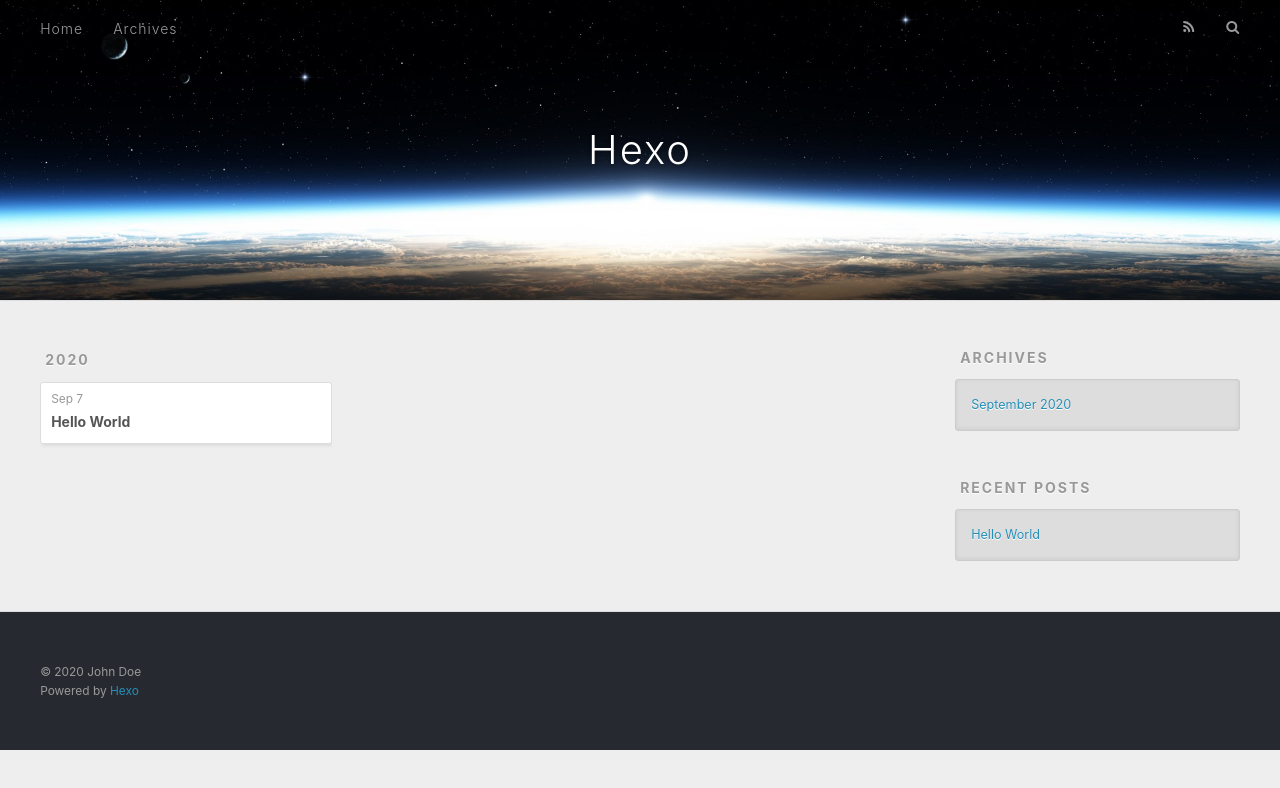
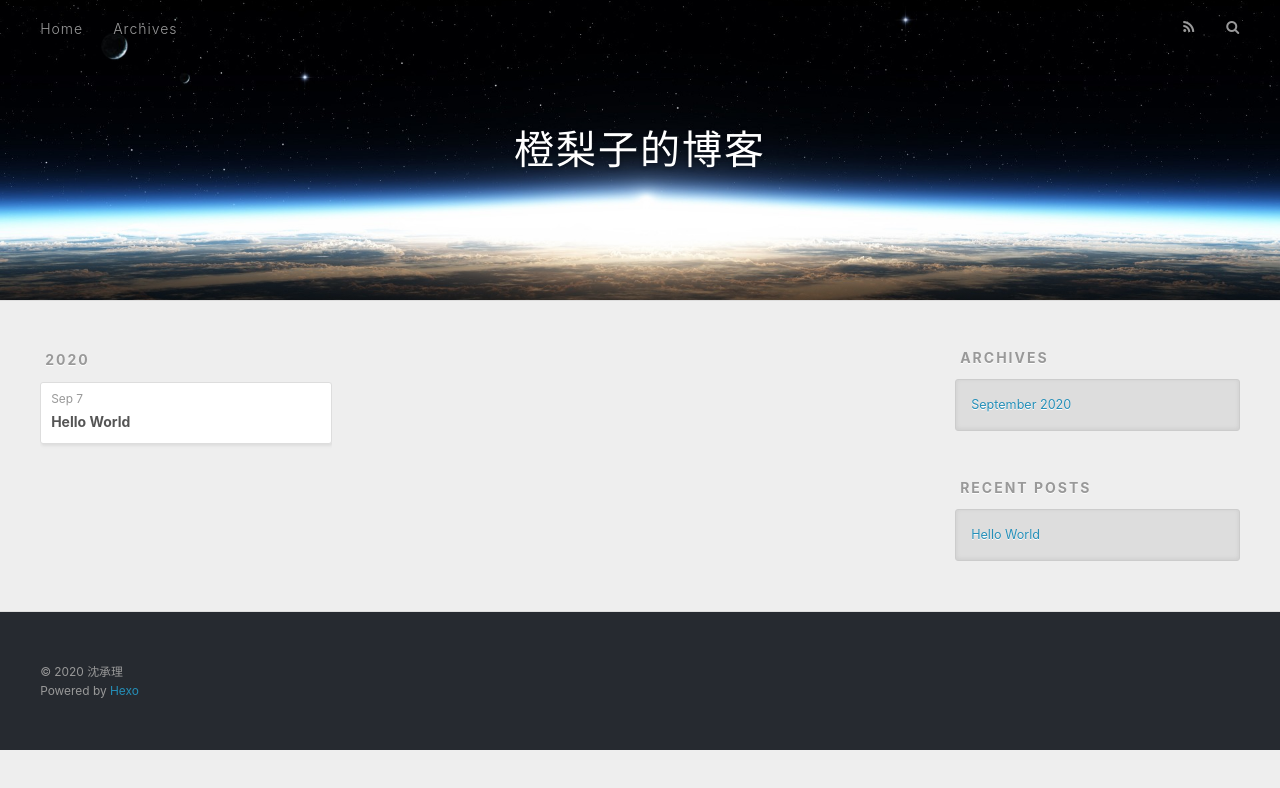
Before and after one commit to chenglizi/chenglizi.github.io, a plain HTML site: page archives/2020/09/index.html in a window 1280 px wide. Drawn offline with nearby package versions, Linux system fonts and the light colour scheme.

Commit message:
Site updated: 2020-09-07 01:11:19

```diff
--- a/archives/2020/09/index.html
+++ b/archives/2020/09/index.html
@@ -5,17 +5,17 @@
 
 
 
-  <title>Archives: 2020/9 | Hexo</title>
+  <title>Archives: 2020/9 | 橙梨子的博客</title>
   <meta name="viewport" content="width=device-width, initial-scale=1, maximum-scale=1">
   <meta property="og:type" content="website">
-<meta property="og:title" content="Hexo">
+<meta property="og:title" content="橙梨子的博客">
 <meta property="og:url" content="http://example.com/archives/2020/09/index.html">
-<meta property="og:site_name" content="Hexo">
+<meta property="og:site_name" content="橙梨子的博客">
 <meta property="og:locale" content="en_US">
-<meta property="article:author" content="John Doe">
+<meta property="article:author" content="沈承理">
 <meta name="twitter:card" content="summary">
 
-    <link rel="alternate" href="/atom.xml" title="Hexo" type="application/atom+xml">
+    <link rel="alternate" href="/atom.xml" title="橙梨子的博客" type="application/atom+xml">
 
 
     <link rel="icon" href="/favicon.png">
@@ -36,7 +36,7 @@
   <div id="header-outer" class="outer">
     <div id="header-title" class="inner">
       <h1 id="logo-wrap">
-        <a href="/" id="logo">Hexo</a>
+        <a href="/" id="logo">橙梨子的博客</a>
       </h1>
 
     </div>
@@ -141,7 +141,7 @@
 
   <div class="outer">
     <div id="footer-info" class="inner">
-      &copy; 2020 John Doe<br>
+      &copy; 2020 沈承理<br>
       Powered by <a href="http://hexo.io/" target="_blank">Hexo</a>
     </div>
   </div>
```
Also changed, not shown: 2020/09/07/hello-world/index.html (+7 -7 lines), archives/2020/index.html (+7 -7 lines), archives/index.html (+7 -7 lines), index.html (+8 -8 lines).
